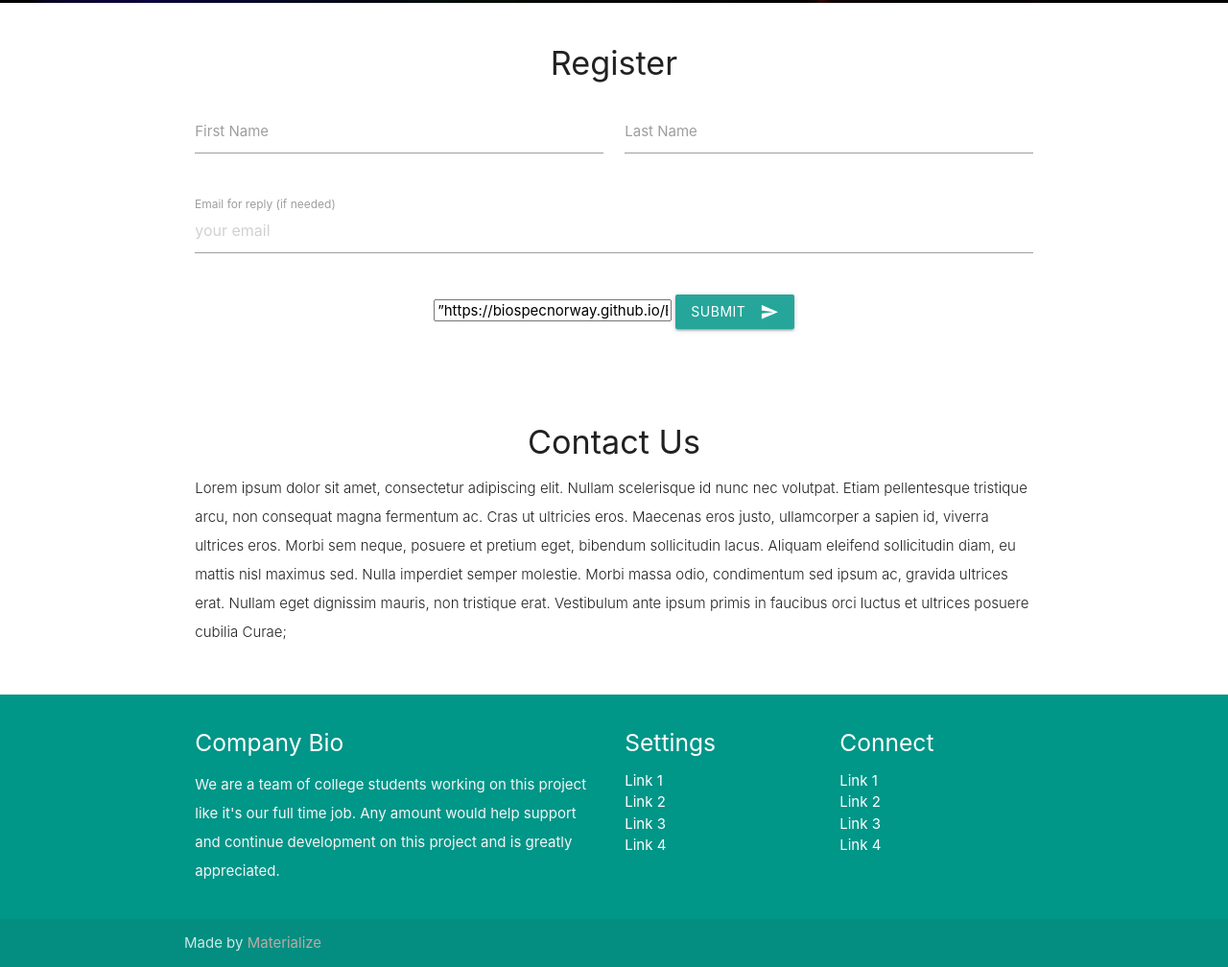
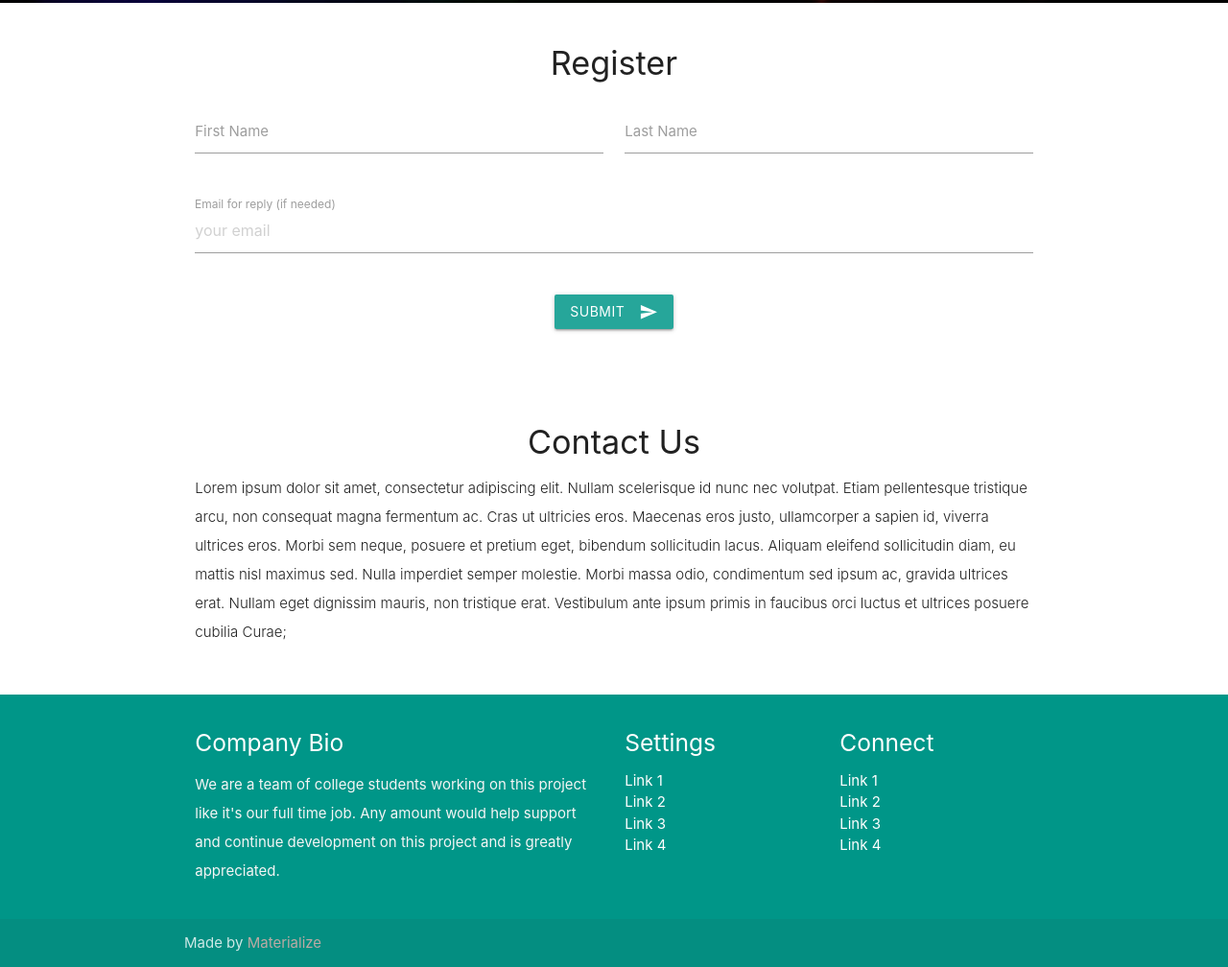
Before and after one commit to BioSpecNorway/BioSpecMLC2019, a plain HTML site: page index.html in a window 1280 px wide. Shown: the part 1205-2213 px from the top of the page at 96% size. Drawn offline with nearby package versions, Linux system fonts and the light colour scheme.

Commit message:
Hide _next input from form

```diff
--- a/index.html
+++ b/index.html
@@ -255,7 +255,7 @@
                     registration</span> -->
                 </div>
               </div>
-              <input type=”hidden” name=”_next” value=”https://biospecnorway.github.io/BioSpecMLC2019/thanks.html” />
+              <input type=”hidden” class="hide" name=”_next” value=”https://biospecnorway.github.io/BioSpecMLC2019/thanks.html” />
               <button class="btn waves-effect waves-light" type="submit">
                 Submit <i class="material-icons right">send</i>
               </button>
```
